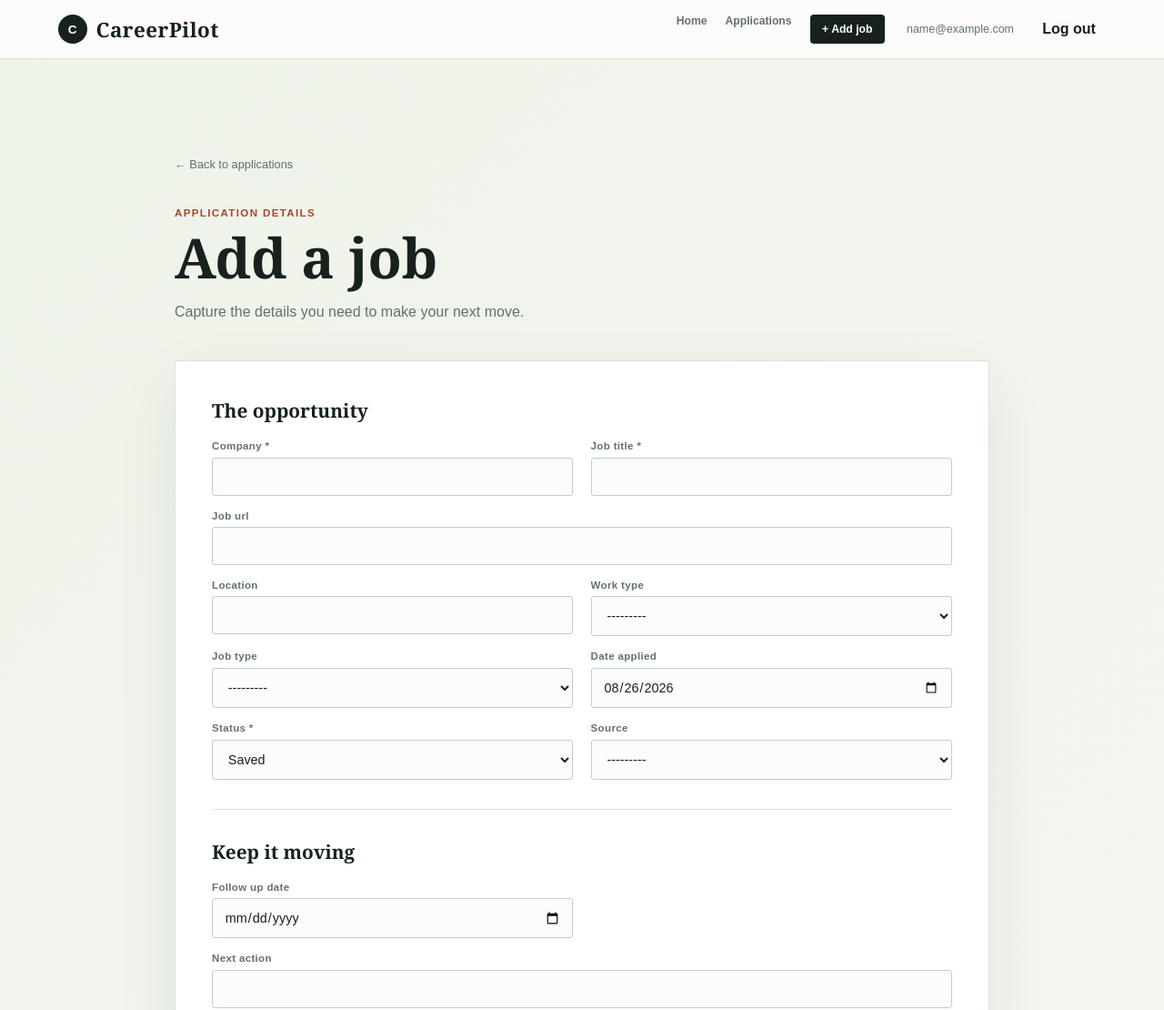
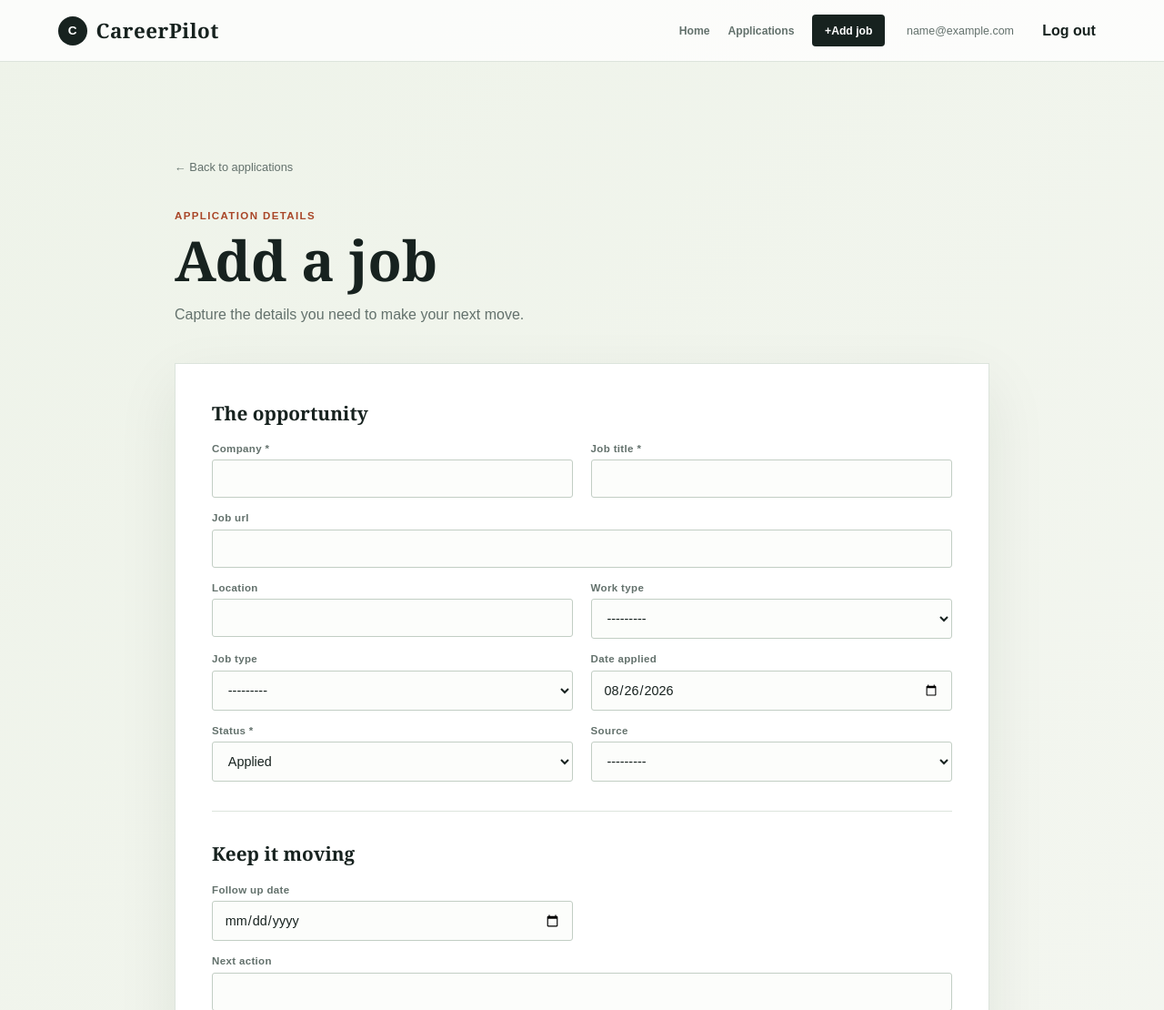
Before and after one commit to Krishal-Modi/CareerPilot, a Django app: page /applications/add/ in a window 1280 px wide. Shown: the top 1110 px of the page at 91% size. Run offline with Django 5.2, Linux system fonts and the light colour scheme; the visitor is signed in with stand-in values (Sample User, id 1).

Commit message:
Improve applications tracking and workflow

```diff
--- a/CareerPilot/applications/forms.py
+++ b/CareerPilot/applications/forms.py
@@ -9,6 +9,10 @@ from .models import JobApplication
 class JobApplicationForm(forms.ModelForm):
 	def __init__(self, *args, **kwargs):
 		super().__init__(*args, **kwargs)
+		if self.is_bound and self.data.get('status') == JobApplication.Status.SAVED:
+			self.data = self.data.copy()
+			self.data['status'] = JobApplication.Status.APPLIED
+		self.fields['status'].choices = JobApplication.VISIBLE_STATUS_CHOICES
 		if not self.instance.pk:
 			self.initial.setdefault('date_applied', timezone.localdate())
 
@@ -26,6 +30,10 @@ class JobApplicationForm(forms.ModelForm):
 			'job_description': forms.Textarea(attrs={'rows': 6}),
 			'notes': forms.Textarea(attrs={'rows': 4}),
 		}
+
+	def clean_status(self):
+		status = self.cleaned_data['status']
+		return 'applied' if status == 'saved' else status
 
 
 class ReferralForm(forms.ModelForm):
--- a/CareerPilot/applications/models.py
+++ b/CareerPilot/applications/models.py
@@ -7,13 +7,21 @@ class JobApplication(models.Model):
 	class Status(models.TextChoices):
 		SAVED = 'saved', 'Saved'
 		APPLIED = 'applied', 'Applied'
-		PENDING = 'pending', 'Pending'
 		ASSESSMENT = 'assessment', 'Assessment'
 		INTERVIEW = 'interview', 'Interviewed'
 		ACCEPTED = 'accepted', 'Accepted'
-		OFFER = 'offer', 'Offer'
+		OFFER = 'offer', 'Offered'
 		REJECTED = 'rejected', 'Rejected'
 		WITHDRAWN = 'withdrawn', 'Withdrawn'
+
+	VISIBLE_STATUS_CHOICES = (
+		('applied', 'Applied'),
+		('assessment', 'Assessment'),
+		('interview', 'Interviewed'),
+		('rejected', 'Rejected'),
+		('offer', 'Offered'),
+		('withdrawn', 'Withdrawn'),
+	)
 
 	class WorkType(models.TextChoices):
 		REMOTE = 'remote', 'Remote'
@@ -51,7 +59,7 @@ class JobApplication(models.Model):
 	work_type = models.CharField(max_length=20, choices=WorkType.choices, blank=True)
 	job_type = models.CharField(max_length=20, choices=JobType.choices, blank=True)
 	date_applied = models.DateField(default=timezone.localdate, null=True, blank=True)
-	status = models.CharField(max_length=20, choices=Status.choices, default=Status.SAVED)
+	status = models.CharField(max_length=20, choices=Status.choices, default=Status.APPLIED)
 	source = models.CharField(max_length=30, choices=Source.choices, blank=True)
 	priority = models.CharField(max_length=10, choices=Priority.choices, default=Priority.MEDIUM)
 	salary = models.CharField(max_length=100, blank=True)
@@ -66,7 +74,7 @@ class JobApplication(models.Model):
 	updated_at = models.DateTimeField(auto_now=True)
 
 	class Meta:
-		ordering = ['-created_at']
+		ordering = ['created_at', 'pk']
 		indexes = [
 			models.Index(fields=['user', 'status']),
 			models.Index(fields=['user', 'date_applied']),
--- a/CareerPilot/applications/views.py
+++ b/CareerPilot/applications/views.py
@@ -1,5 +1,6 @@
 from django.contrib.auth.decorators import login_required
 from django.core.paginator import Paginator
+from django.db.models import Q
 from django.shortcuts import get_object_or_404, redirect, render
 
 from .forms import JobApplicationForm, ReferralFormSet
@@ -12,12 +13,12 @@ def dashboard(request):
 	query = request.GET.get('q', '').strip()
 	status = request.GET.get('status', '')
 	if query:
-		applications = applications.filter(company__icontains=query) | applications.filter(job_title__icontains=query)
+		applications = applications.filter(Q(company__icontains=query) | Q(job_title__icontains=query))
 	if status:
 		applications = applications.filter(status=status)
 	paginator = Paginator(applications, 8)
 	page = paginator.get_page(request.GET.get('page'))
-	return render(request, 'dashboard.html', {'applications': page, 'query': query, 'status': status, 'status_choices': JobApplication.Status.choices})
+	return render(request, 'dashboard.html', {'applications': page, 'query': query, 'status': status, 'status_choices': JobApplication.VISIBLE_STATUS_CHOICES})
 
 
 @login_required
@@ -60,7 +61,7 @@ def application_status_update(request, pk):
 	if request.method == 'POST':
 		new_status = request.POST.get('status')
 		valid_statuses = {value for value, _ in JobApplication.Status.choices}
-		if new_status in valid_statuses:
+		if new_status in valid_statuses or new_status in {'accepted'}:
 			application.status = new_status
 			application.save(update_fields=('status', 'updated_at'))
 	return redirect('dashboard')
--- a/CareerPilot/render.yaml
+++ b/CareerPilot/render.yaml
@@ -1,6 +1,7 @@
 services:
   - type: web
     name: careerpilot
+    rootDir: CareerPilot
     runtime: python
     plan: free
     buildCommand: pip install -r requirements.txt && python manage.py migrate --noinput && python manage.py collectstatic --noinput
--- a/CareerPilot/static/css/site.css
+++ b/CareerPilot/static/css/site.css
@@ -39,11 +39,13 @@ h2 { margin: 0 0 .5rem; font-size: 1.7rem; }
 
 .topbar-actions { display: flex; align-items: center; gap: 1.25rem; }
 .user-email { color: var(--muted); font: .78rem Arial, sans-serif; }
-.main-nav { display: flex; gap: 1.25rem; margin-left: auto; margin-right: 1.5rem; font: 700 .76rem Arial, sans-serif; }
-.main-nav a { color: var(--muted); text-decoration: none; transition: color .2s ease; }
+.main-nav { display: flex; align-items: center; gap: 1.25rem; margin-left: auto; margin-right: 1.5rem; font: 700 .76rem Arial, sans-serif; }
+.main-nav a { display: inline-flex; align-items: center; min-height: 2.2rem; color: var(--muted); text-decoration: none; transition: color .2s ease; }
 .main-nav a:hover { color: var(--accent-dark); }
 .nav-add { padding: .55rem .85rem; color: #fff !important; background: var(--ink); border-radius: 4px; }
 .nav-add:hover { background: var(--accent-dark); }
+.nav-button { padding: .55rem .85rem; color: var(--ink) !important; border: 1px solid var(--line); border-radius: 4px; }
+.nav-button:hover { color: var(--accent-dark) !important; background: #f2e8df; }
 .auth-layout { display: grid; grid-template-columns: minmax(0, 1fr) minmax(20rem, 30rem); align-items: stretch; max-width: 62rem; min-height: 34rem; margin: 0 auto; box-shadow: var(--shadow); }
 .auth-story { display: flex; flex-direction: column; justify-content: flex-end; padding: clamp(2rem, 5vw, 4rem); color: #f8f5ed; background: #1c302b; background-image: linear-gradient(145deg, rgba(217, 101, 59, .2), transparent 48%), repeating-linear-gradient(135deg, rgba(255,255,255,.03) 0 1px, transparent 1px 12px); }
 .auth-story .eyebrow { color: #f4b49e; }
@@ -75,7 +77,7 @@ h2 { margin: 0 0 .5rem; font-size: 1.7rem; }
 .button-dark { background: var(--ink); }
 .button-dark:hover { background: #31423c; }
 .table-wrap { overflow-x: auto; }
-.application-table { width: 100%; min-width: 860px; border-collapse: collapse; font: .86rem Arial, sans-serif; }
+.application-table { width: 100%; min-width: 960px; border-collapse: collapse; font: .86rem Arial, sans-serif; }
 .application-table th { padding: .85rem 1rem; color: var(--muted); background: #f4f7f2; font-size: .68rem; letter-spacing: .08em; text-align: left; text-transform: uppercase; }
 .application-table td { padding: 1.05rem 1rem; border-top: 1px solid var(--line); vertical-align: middle; }
 .application-table tr:hover td { background: #fcfdfb; }
@@ -87,9 +89,11 @@ h2 { margin: 0 0 .5rem; font-size: 1.7rem; }
 .status-form select { min-width: 7.6rem; padding: .45rem 1.8rem .45rem .55rem; color: var(--ink); background: #fff; border: 1px solid #c8d3ca; border-radius: 3px; font: .76rem Arial, sans-serif; }
 .status-save { margin-top: .35rem; padding: .3rem .5rem; color: #fff; background: var(--ink); border: 0; border-radius: 3px; font: .72rem Arial, sans-serif; }
 .priority-high { color: #a23e2b; }.priority-medium { color: #a0711d; }.priority-low { color: var(--muted); }
-.row-actions { display: flex; justify-content: flex-end; gap: .7rem; white-space: nowrap; }
-.row-actions a, .row-actions button { padding: 0; color: var(--accent-dark); background: none; border: 0; cursor: pointer; font: .78rem Arial, sans-serif; text-decoration: none; }
-.row-actions button { color: var(--muted); }
+.row-actions { display: flex; justify-content: flex-end; align-items: center; gap: .5rem; white-space: nowrap; }
+.row-actions a, .row-actions button { display: inline-flex; align-items: center; justify-content: center; min-height: 2rem; padding: .4rem .65rem; border: 1px solid; border-radius: 4px; cursor: pointer; font: 700 .75rem Arial, sans-serif; text-decoration: none; }
+.row-actions a { color: var(--accent-dark); background: #fff8f5; border-color: #e3b5a4; }
+.row-actions button { color: #91433b; background: #fff; border-color: #e3c0bc; }
+.row-actions a:hover, .row-actions button:hover { color: #fff; background: var(--accent-dark); border-color: var(--accent-dark); }
 .pagination { display: flex; justify-content: center; gap: 1rem; padding: 1.2rem; border-top: 1px solid var(--line); font: .8rem Arial, sans-serif; }
 .pagination a { text-decoration: none; }
 .form-page { max-width: 56rem; margin: 0 auto; }
--- a/CareerPilot/templates/base.html
+++ b/CareerPilot/templates/base.html
@@ -13,7 +13,7 @@
         <header class="topbar">
             <a class="brand" href="{% url 'home' %}"><span class="brand-mark" aria-hidden="true">C</span>CareerPilot</a>
             {% if user.is_authenticated %}
-            <nav class="main-nav" aria-label="Main navigation"><a href="{% url 'home' %}">Home</a><a href="{% url 'dashboard' %}">Applications</a><a class="nav-add" href="{% url 'application_create' %}"><span aria-hidden="true">+</span> Add job</a></nav>
+            <nav class="main-nav" aria-label="Main navigation"><a class="nav-link" href="{% url 'home' %}">Home</a><a class="nav-link" href="{% url 'dashboard' %}">Applications</a><a class="nav-add" href="{% url 'application_create' %}"><span aria-hidden="true">+</span> Add job</a></nav>
                 <div class="topbar-actions">
                     <span class="user-email">{{ user.email }}</span>
                     <form method="post" action="{% url 'logout' %}">
@@ -22,7 +22,7 @@
                     </form>
                 </div>
             {% else %}
-                <nav class="main-nav public-nav" aria-label="Main navigation"><a href="{% url 'login' %}">Log in</a><a class="nav-add" href="{% url 'register' %}">Create account</a></nav>
+                <nav class="main-nav public-nav" aria-label="Main navigation"><a class="nav-link nav-button" href="{% url 'login' %}">Log in</a><a class="nav-add" href="{% url 'register' %}">Create account</a></nav>
             {% endif %}
         </header>
         <main class="content">{% block content %}{% endblock %}</main>
```
Also changed, not shown: CareerPilot/accounts/forms.py (+5 -3 lines), CareerPilot/applications/migrations/0005_alter_jobapplication_options_and_more.py (added), CareerPilot/applications/migrations/0006_alter_jobapplication_status.py (added).
